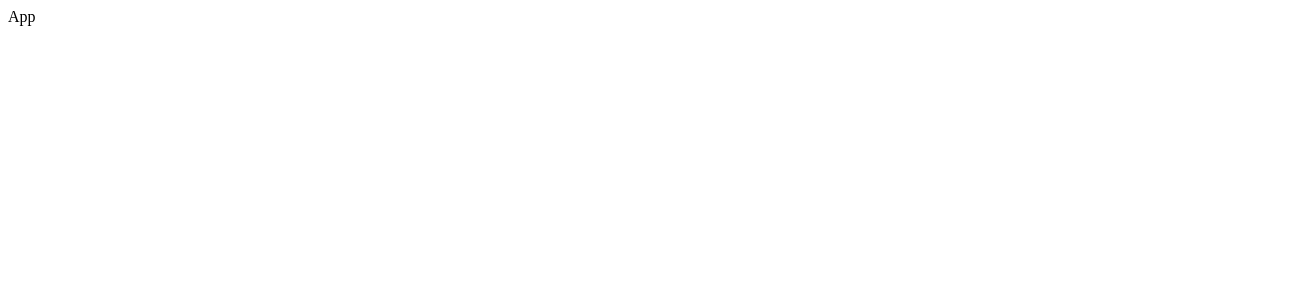
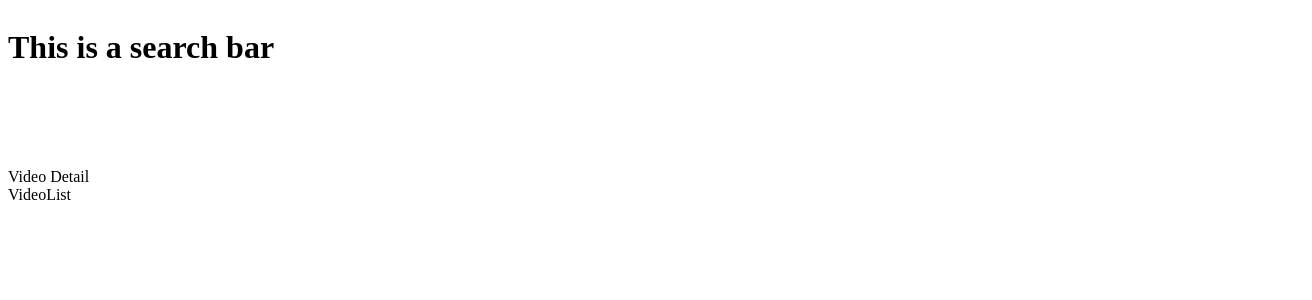
Before and after one commit to kennethnwc/youtube-clone-react-typescript, a React (Create React App) app: page / in a window 1280 px wide. Shown: the top 300 px of the page, 1312 px wide, since content can reach past the window. Built offline with nearby package versions, Linux system fonts and the light colour scheme.

Commit message:
Add components

```diff
--- a/src/App.tsx
+++ b/src/App.tsx
@@ -1,7 +1,27 @@
 import * as React from "react";
+import { Grid } from "@material-ui/core";
+import youtube from "./api/youtube";
+
+import { SearchBar, VideoList, VideoDetail } from "./components";
 
 interface Props {}
 
 export const App: React.FC<Props> = () => {
-  return <div>App</div>;
+  return (
+    <Grid justify="center" container spacing={10}>
+      <Grid item xs={12}>
+        <Grid container spacing={10}>
+          <Grid item xs={12}>
+            <SearchBar />
+          </Grid>
+          <Grid item xs={8}>
+            <VideoDetail />
+          </Grid>
+        </Grid>
+        <Grid item xs={4}>
+          <VideoList />
+        </Grid>
+      </Grid>
+    </Grid>
+  );
 };
--- /dev/null
+++ b/src/components/SearchBar.tsx
@@ -0,0 +1,10 @@
+import React, { useState } from "react";
+
+interface Props {}
+
+const SearchBar: React.FC<Props> = () => {
+  const [searchTerm, setsearchTerm] = useState("");
+  return <h1>This is a search bar</h1>;
+};
+
+export default SearchBar;
--- /dev/null
+++ b/src/components/VideoDetail.tsx
@@ -0,0 +1,8 @@
+import React from "react";
+
+interface Props {}
+const VideoDetail: React.FC<Props> = () => {
+  return <div>Video Detail</div>;
+};
+
+export default VideoDetail;
--- /dev/null
+++ b/src/components/VideoList.tsx
@@ -0,0 +1,8 @@
+import * as React from "react";
+
+interface Props {}
+const VideoList: React.FC<Props> = () => {
+  return <div>VideoList</div>;
+};
+
+export default VideoList;
--- /dev/null
+++ b/src/components/index.ts
@@ -0,0 +1,3 @@
+export { default as SearchBar } from "./SearchBar";
+export { default as VideoList } from "./VideoList";
+export { default as VideoDetail } from "./VideoDetail";
```
Also changed, not shown: tsconfig.json (+2 -8 lines), 1 other file (tests, documents, lock files or other folders).
